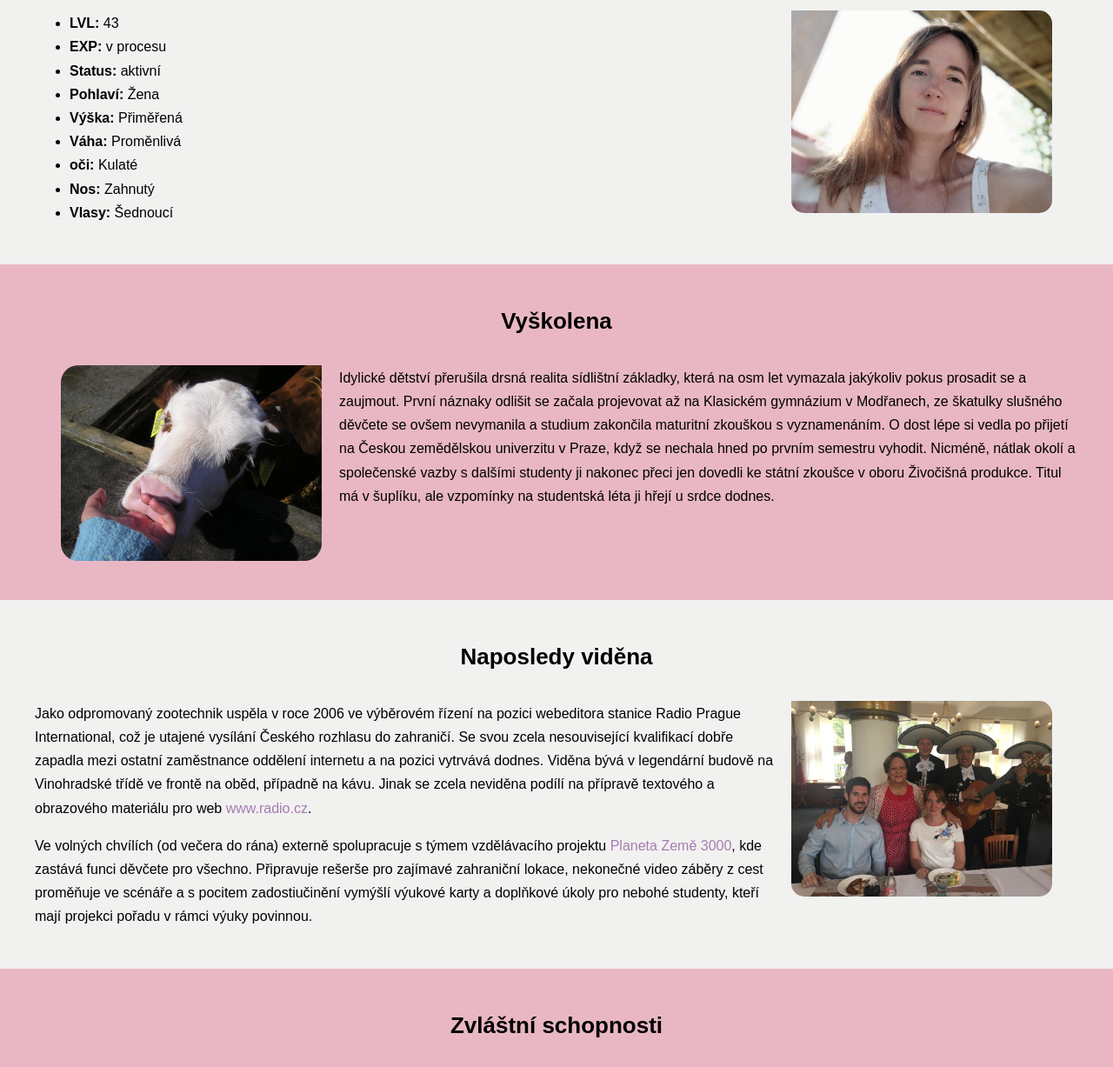
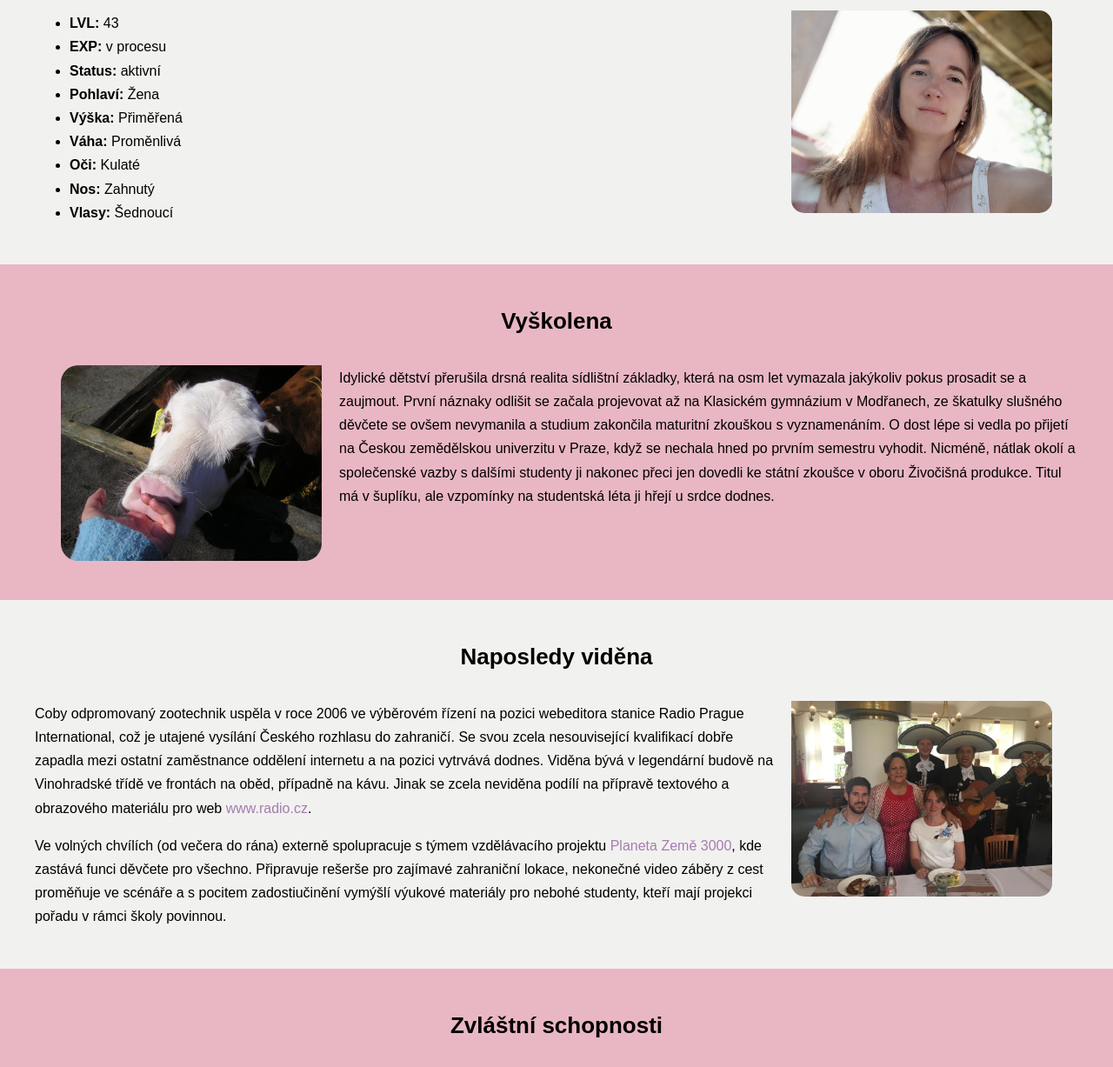
Before and after one commit to bara-nem/1ukol_zivotopis, a plain HTML site: page index.html in a window 1280 px wide. Shown: the part 663-1890 px from the top of the page at 87% size. Drawn offline with Linux system fonts and the light colour scheme; a web font is replaced by a local one.

Commit message:
Zkouška přidání na GitHub.

```diff
--- a/index.html
+++ b/index.html
@@ -40,11 +40,11 @@
             <li><strong>EXP:</strong>  v procesu </li>
             <li><strong>Status:</strong>  aktivní </li>
             <li><strong>Pohlaví: </strong>  Žena </li>
-            <li><strong>Výška: </strong> Přiměřená </li>
-            <li><strong> Váha:  </strong>  Proměnlivá </li>
-            <li><strong>oči:  </strong> Kulaté  </li>
-            <li><strong> Nos:  </strong> Zahnutý  </li>
-            <li><strong> Vlasy: </strong>  Šednoucí </li>
+            <li><strong>Výška:</strong> Přiměřená </li>
+            <li><strong>Váha: </strong>  Proměnlivá </li>
+            <li><strong>Oči: </strong> Kulaté  </li>
+            <li><strong> Nos: </strong> Zahnutý  </li>
+            <li><strong> Vlasy:</strong>  Šednoucí </li>
         </ul>
 
     </p>
@@ -78,14 +78,14 @@ přeci jen dovedli ke státní zkoušce v oboru Živočišná produkce. Titul m
     <div class="espanol"> <img src="images/prace.jpg" alt="Běžný den v práci"></div>
 
     <p>
-Jako odpromovaný zootechnik uspěla v roce 2006 ve výběrovém řízení na pozici webeditora stanice Radio Prague International, což je utajené vysílání Českého rozhlasu do zahraničí.
-Se svou zcela nesouvisející kvalifikací dobře zapadla mezi ostatní zaměstnance oddělení internetu a na pozici vytrvává dodnes. Viděna bývá v legendární budově na Vinohradské třídě ve frontě na oběd, případně na kávu.
+Coby odpromovaný zootechnik uspěla v roce 2006 ve výběrovém řízení na pozici webeditora stanice Radio Prague International, což je utajené vysílání Českého rozhlasu do zahraničí.
+Se svou zcela nesouvisející kvalifikací dobře zapadla mezi ostatní zaměstnance oddělení internetu a na pozici vytrvává dodnes. Viděna bývá v legendární budově na Vinohradské třídě ve frontách na oběd, případně na kávu.
 Jinak se zcela neviděna podílí na přípravě textového a obrazového materiálu pro web <a href="https://www.radio.cz" target="_blank"> www.radio.cz</a>.
     </p>
     <p>
 Ve volných chvílích (od večera do rána) externě spolupracuje s týmem vzdělávacího projektu <a href="https://www.planetazeme3000.cz" target="_blank">Planeta Země 3000</a>, kde zastává funci děvčete pro všechno.
-Připravuje rešerše pro zajímavé zahraniční lokace, nekonečné video záběry z cest proměňuje ve scénáře a s pocitem zadostiučinění vymýšlí výukové karty a doplňkové úkoly pro nebohé studenty,
-kteří mají projekci pořadu v rámci výuky povinnou.
+Připravuje rešerše pro zajímavé zahraniční lokace, nekonečné video záběry z cest proměňuje ve scénáře a s pocitem zadostiučinění vymýšlí výukové materiály pro nebohé studenty,
+kteří mají projekci pořadu v rámci školy povinnou.
     </p>
 </section>
 
@@ -113,7 +113,7 @@ a v několika dalších jazycích umí říct, že se jimi nedomluví. Velice ne
     <p>
 K dobrým vlastnostem patří její kladný vztah k dětem, zejména těm vlastním. A zvířátkům, která mohou být i cizí. Umí uvařit, napéct i vyměnit žárovku. Rozhodně je týmový hráč,
 který k zadaným úkolům přistupuje zodpovědně se vší vážností. Na překážku může být přílišná kreativita, která se stupňuje ruku v ruce se stoupající únavou z nadmíry povinností.
-Relaxuje v kruhu rodinném, nebo při cestování, jak ukazuje přiložená fotogalerie.
+Relaxuje v kruhu rodinném, nebo při cestování, jak dokazuje přiložená fotogalerie.
     </p>
 </section>
 
```
